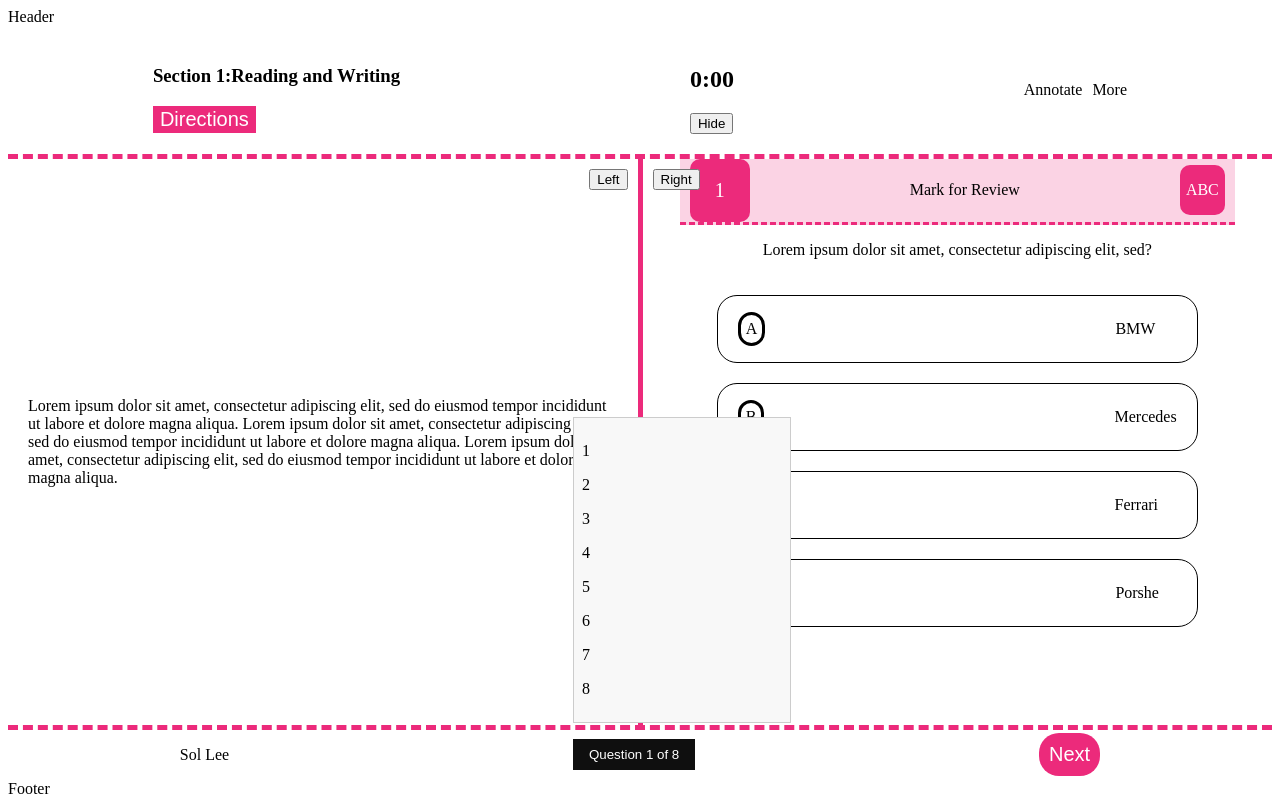
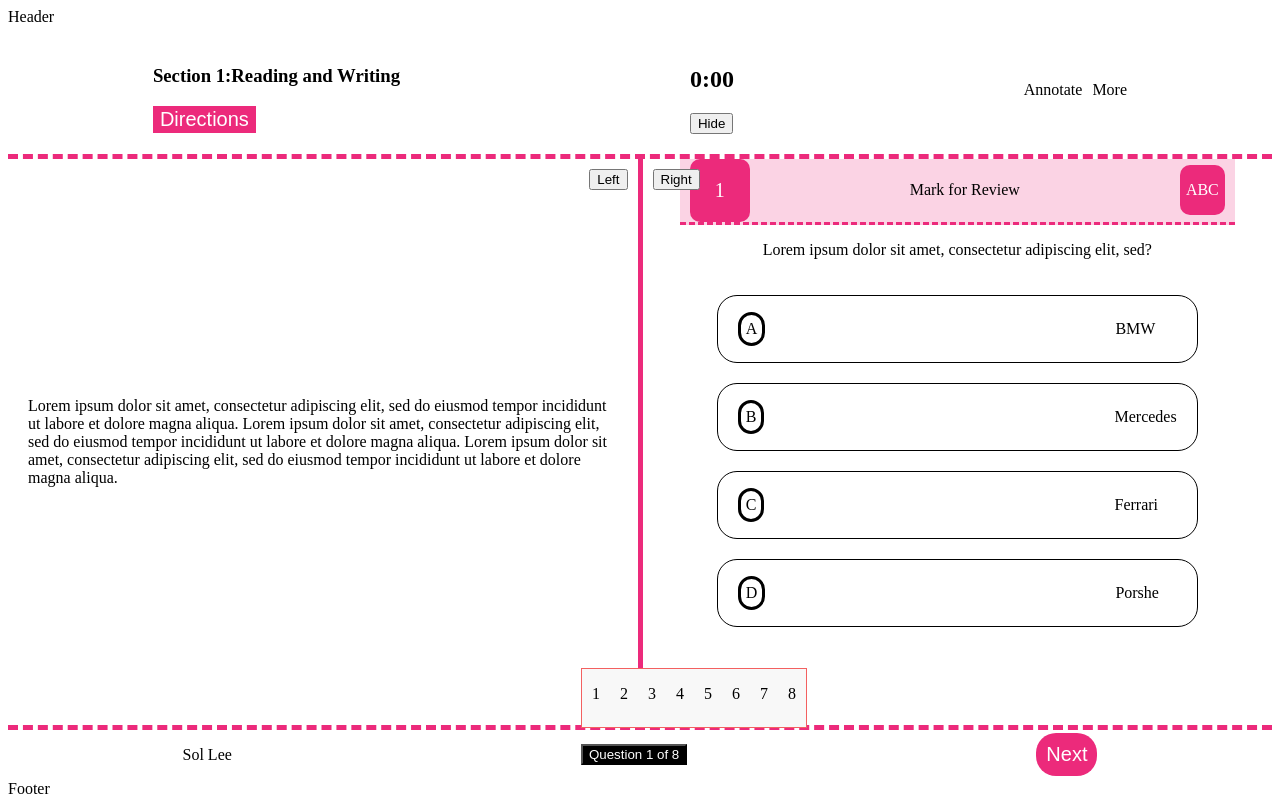
Before and after one commit to faridhajizada/morooq, a Next.js app: page /exam in a window 1280 px wide. Both pictures are taken after a click on the button "Question 1 of 8". Built offline with nearby package versions, Linux system fonts and the light colour scheme.

Commit message:
feat:questiondropdown

```diff
--- /dev/null
+++ b/src/components/dropdown/QuestionDropdown.js
@@ -0,0 +1,48 @@
+import React from "react";
+import { useState } from "react";
+import s from "./../../styles/questionDropdown.module.scss";
+
+function QuestionDropdown() {
+  const [isOpen, setIsOpen] = useState(false);
+
+  const toggleDropdown = () => {
+    setIsOpen(!isOpen);
+  };
+  return (
+    <>
+      <button className={s.dropdownButton} onClick={toggleDropdown}>
+        Question 1 of 8
+      </button>
+      {isOpen && (
+        <ul className={s.dropdownMenu}>
+          <li className={s.dropdownMenuItem}>
+            <p>1</p>
+          </li>
+          <li className={s.dropdownMenuItem}>
+            <p>2</p>
+          </li>
+          <li className={s.dropdownMenuItem}>
+            <p>3</p>
+          </li>
+          <li className={s.dropdownMenuItem}>
+            <p>4</p>
+          </li>
+          <li className={s.dropdownMenuItem}>
+            <p>5</p>
+          </li>
+          <li className={s.dropdownMenuItem}>
+            <p>6</p>
+          </li>
+          <li className={s.dropdownMenuItem}>
+            <p>7</p>
+          </li>
+          <li className={s.dropdownMenuItem}>
+            <p>8</p>
+          </li>
+        </ul>
+      )}
+    </>
+  );
+}
+
+export default QuestionDropdown;
--- a/src/pages/exam/index.js
+++ b/src/pages/exam/index.js
@@ -2,15 +2,12 @@ import s from "./../../styles/exam.module.scss";
 import React, { useState } from "react";
 import { Container, Row } from "react-bootstrap";
 import DirectionsDropdown from "./../../components/dropdown/DirectionsDropdown";
+import QuestionDropdown from "./../../components/dropdown/QuestionDropdown";
 
 function Exam() {
   const [width, setWidth] = useState(50); // Добавлено состояние width и функция setWidth
 
-  const [isOpen, setIsOpen] = useState(false);
 
-  const toggleDropdown = () => {
-    setIsOpen(!isOpen);
-  };
   const handleAnswerClick = (event) => {
     const selectedAnswerBodyElement = event.currentTarget;
     const answerBodies = document.querySelectorAll(`.${s.answerBody}`);
@@ -132,37 +129,7 @@ function Exam() {
             </div>
             <div className={s.examFooterCenter}>
               <div className={s.dropdown}>
-                <button className={s.dropdownButton} onClick={toggleDropdown}>
-                  Question 1 of 8
-                </button>
-                {isOpen && (
-                  <ul className={s.dropdownMenu}>
-                    <li className={s.dropdownMenuItem}>
-                      <p>1</p>
-                    </li>
-                    <li className={s.dropdownMenuItem}>
-                      <p>2</p>
-                    </li>
-                    <li className={s.dropdownMenuItem}>
-                      <p>3</p>
-                    </li>
-                    <li className={s.dropdownMenuItem}>
-                      <p>4</p>
-                    </li>
-                    <li className={s.dropdownMenuItem}>
-                      <p>5</p>
-                    </li>
-                    <li className={s.dropdownMenuItem}>
-                      <p>6</p>
-                    </li>
-                    <li className={s.dropdownMenuItem}>
-                      <p>7</p>
-                    </li>
-                    <li className={s.dropdownMenuItem}>
-                      <p>8</p>
-                    </li>
-                  </ul>
-                )}
+                <QuestionDropdown />
               </div>
             </div>
             <div className={s.examFooterRight}>
--- a/src/styles/exam.module.scss
+++ b/src/styles/exam.module.scss
@@ -138,36 +138,4 @@
     position: relative;
     display: inline-block;
   }
-
-  .dropdownButton {
-    padding: 8px 16px;
-    background-color: #0f0f0f;
-    border: none;
-    outline: none;
-    cursor: pointer;
-  }
-
-  .dropdownMenu {
-    position: absolute;
-    bottom: 100%;
-    left: 0;
-    width: 200px;
-    padding: 8px;
-    background-color: #f8f8f8;
-    border: 1px solid #ccc;
-    list-style: none;
-  }
-
-  .dropdownMenuItem {
-    margin-bottom: 8px;
-  }
-
-  .dropdownMenuItem a {
-    color: #333;
-    text-decoration: none;
-  }
-
-  .dropdownMenuItem a:hover {
-    text-decoration: underline;
-  }
 }
--- /dev/null
+++ b/src/styles/questionDropdown.module.scss
@@ -0,0 +1,28 @@
+.dropdownMenu {
+  position: absolute;
+  bottom: 100%;
+  //   left: 0;
+  //   width: 200px;
+  //   padding: 8px;
+  background-color: #f8f8f8;
+  border: 1px solid #f36060;
+  list-style: none;
+  display: flex;
+  padding: 0px;
+}
+
+.dropdownMenuItem {
+  margin-bottom: 8px;
+
+  p {
+    padding: 0px 10px;
+  }
+}
+
+// .dropdownButton {
+//   padding: 8px 16px;
+//   background-color: #0f0f0f;
+//   border: none;
+//   outline: none;
+//   cursor: pointer;
+// }
```
